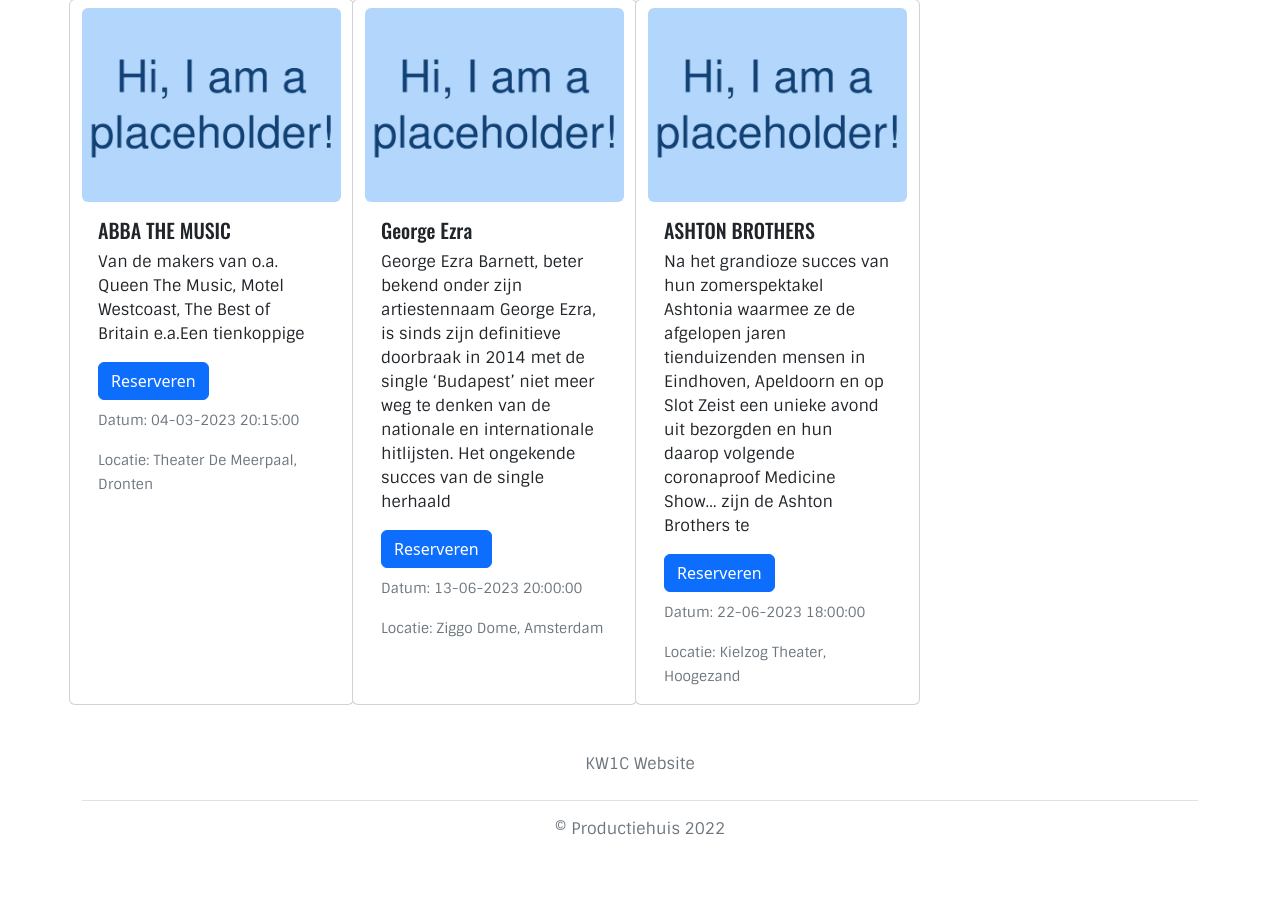
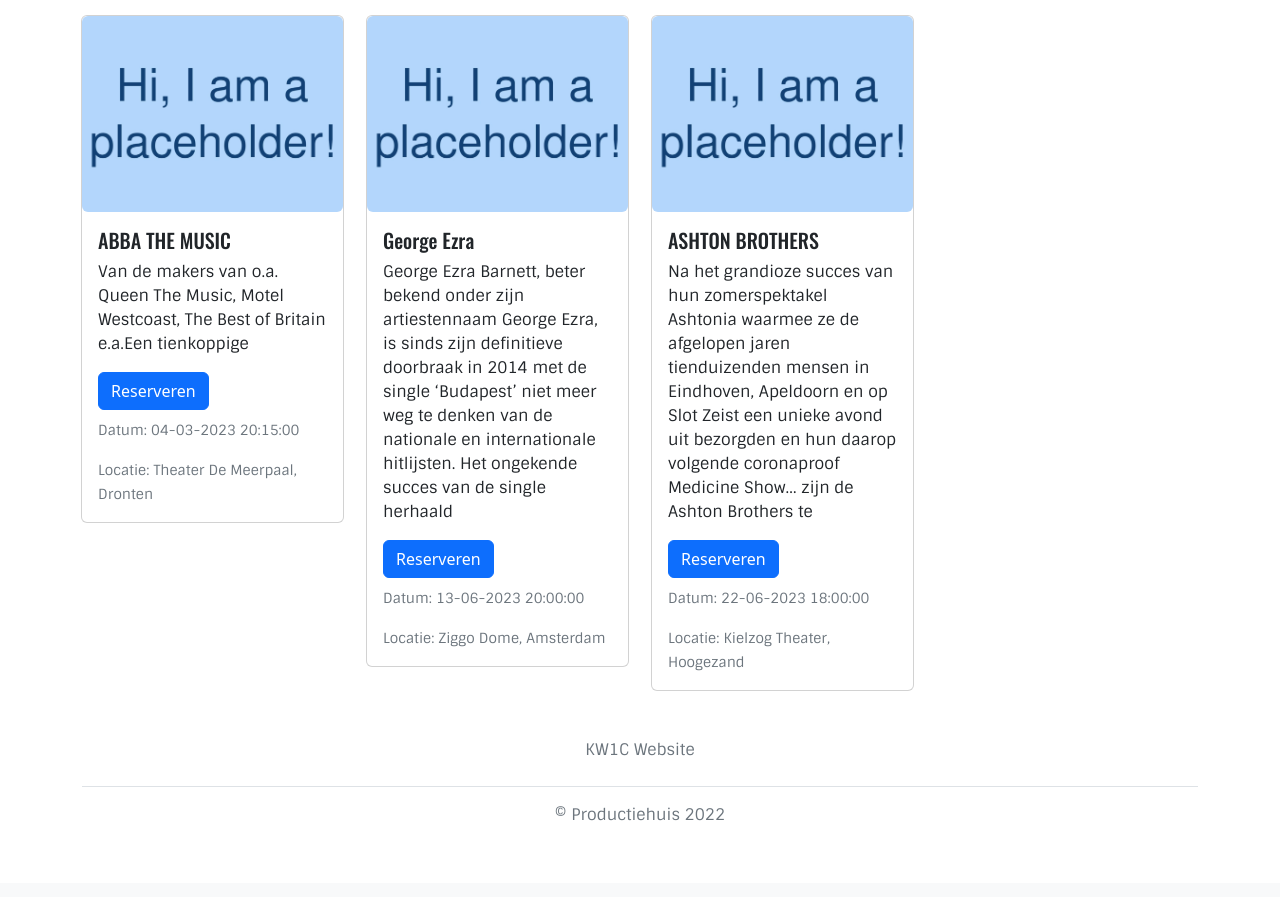
Before and after one commit to productiehuis/Reserveringsysteem, a PHP site: page / in a window 1280 px wide. Shown: the part 126-1023 px from the top of the page. After the commit the page ends 947 px from the top, so only its background shows below. Run offline with PHP 8.4, Linux system fonts and the light colour scheme; data comes from the database, SQL or seed files in the repository; data that the repository does not hold is empty; some libraries are stand-ins or nearby versions; grey boxes are pictures that could not be loaded.

Commit message:
Mobile responsiveness
[+] Added a bit more responsiveness to the site by using Bootstraps spacing utility.

```diff
--- a/includes/card.php
+++ b/includes/card.php
@@ -16,8 +16,9 @@ foreach ($allperformances as $row)
     if ($row->date > $currentDate)
     {
         echo "
-            <div class='card col-3'>
-                <img src='/img/placeholder.png' class='rounded mt-2 card-img-top'>
+            <div class='col-sm-3 mt-3'>
+                <div class='card'>
+                    <img src='/img/placeholder.png' class='rounded card-img-top'>
                     <div class='card-body'>
                         <h5 class='card-title'>$row->name</h5>
                         <p class='card-text'>
@@ -26,6 +27,7 @@ foreach ($allperformances as $row)
                         <a id='$row->showID' href='/pages/reserveren.php?v=$row->showID' class='reservation btn btn-primary mb-2'>Reserveren</a>
                         <p class='card-text'><small class='text-muted'>Datum: $date $row->starttime</small></p>
                         <p class='card-text'><small class='text-muted'>Locatie: $row->location</small></p>
+                    </div>
                 </div>
             </div>
             ";
--- a/pages/archief.php
+++ b/pages/archief.php
@@ -6,6 +6,7 @@
     <div class="btn-group" role="group">
         <a href="overzicht.php" type="button" class="btn btn-primary"><i class="bi bi-calendar-check"></i> Overzicht</a>
         <a type="button" class="btn btn-primary active"><i class="bi bi-archive"></i> Archief</a>
+        <a href="vertoning.php" type="button" class="btn btn-success add"><i class="bi bi-plus-circle"></i> Toevoegen</a>
     </div>
     <input class="form-control mb-3 mt-3" id="searchTable" type="text" placeholder="Zoeken">
     <table class='table table-responsive-xxl table-hover overflow-scroll'>
--- a/pages/overzicht.php
+++ b/pages/overzicht.php
@@ -4,9 +4,9 @@
             Overzicht
         </h2>
         <div class="btn-group" role="group">
-            <a type="button" class="btn btn-primary active"><i class="bi bi-calendar-check"></i> Huidig</a>
+            <a type="button" class="btn btn-primary active"><i class="bi bi-calendar-check"></i> Overzicht</a>
             <a href="archief.php" type="button" class="btn btn-primary"><i class="bi bi-archive"></i> Archief</a>
-            <a href="vertoning.php" type="button" class="btn btn-primary add"><i class="bi bi-plus-circle"></i> Toevoegen</a>
+            <a href="vertoning.php" type="button" class="btn btn-success add"><i class="bi bi-plus-circle"></i> Toevoegen</a>
         </div>
         <input class="form-control mb-3 mt-3" id="searchTable" type="text" placeholder="Zoeken">
         <table class='table table-responsive-xxl overflow-scroll table-hover tableSearch'>
--- a/pages/vertoning.php
+++ b/pages/vertoning.php
@@ -4,7 +4,6 @@
     <div class="btn-group" role="group" aria-label="Basic example">
         <a href="overzicht.php" type="button" class="btn btn-primary"><i class="bi bi-calendar-check"></i> Overzicht</a>
         <a href="archief.php" type="button" class="btn btn-primary"><i class="bi bi-archive"></i> Archief</a>
-        <a href="vertoning.php" type="button" class="btn btn-primary active"><i class="bi bi-plus-circle"></i> Toevoegen</a>
     </div>
     <div class="center col-sm-6 col-sm-offset-3">
         <form method="POST" action="/control/addPerformance.php">
```
Lines whose indentation alone changed are shown as unchanged.
